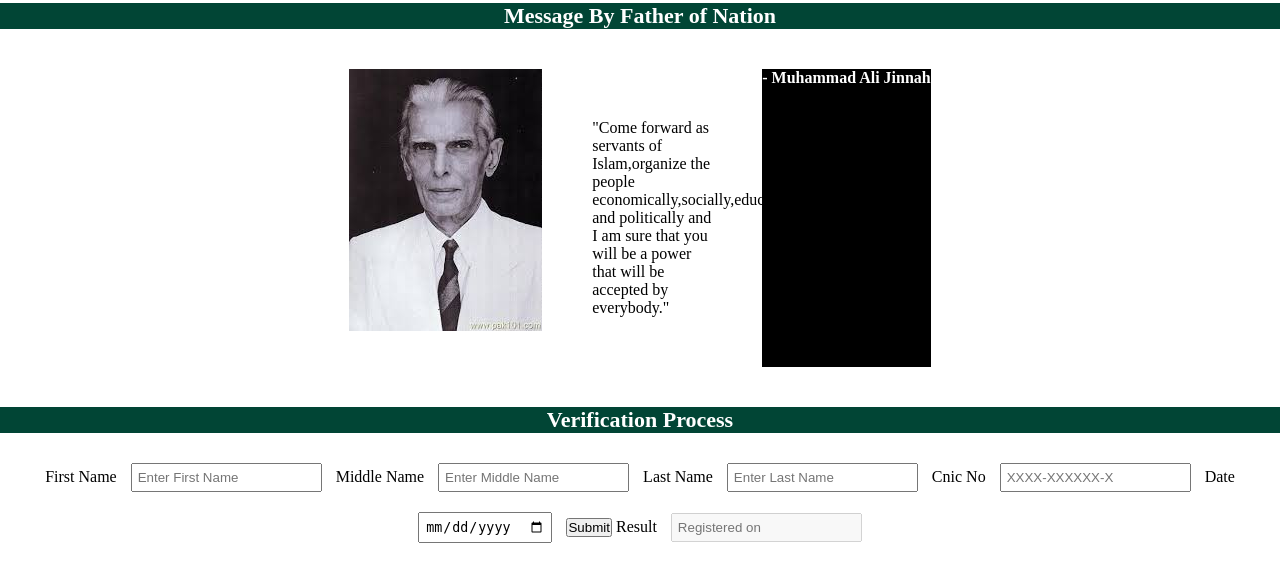
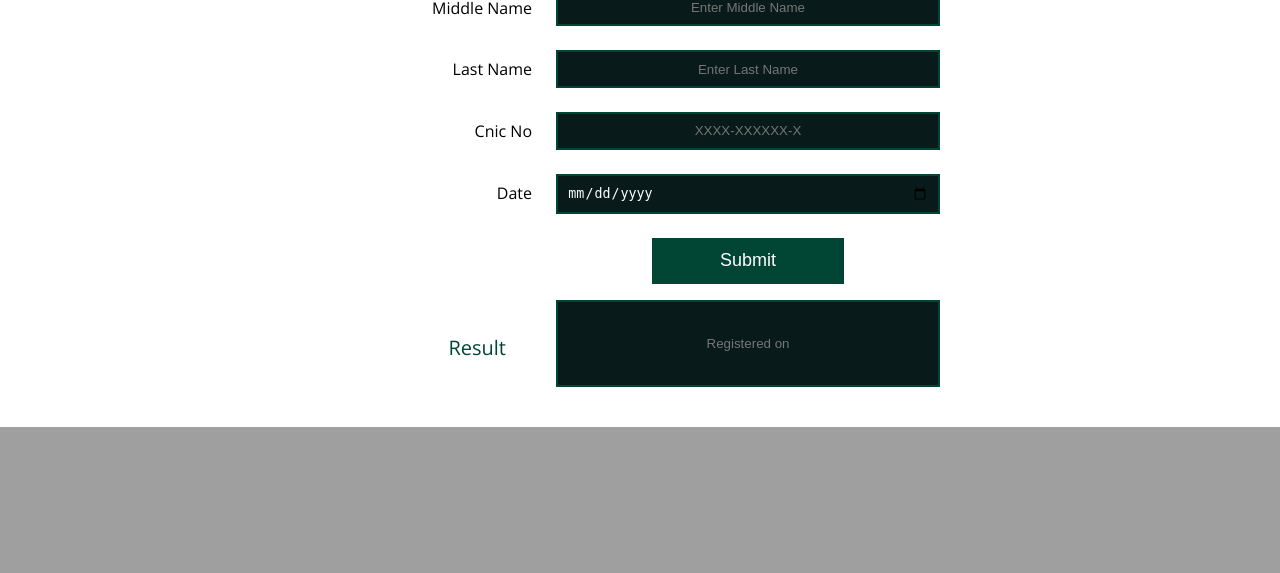
Before and after one commit to AliTechGeek52/pak-rashan, a PHP site: page / in a window 1280 px wide. Shown: the part 1765-2338 px from the top of the page. After the commit the page ends 2192 px from the top, so only its background shows below. Run offline with PHP 8.4, Linux system fonts and the light colour scheme.

Commit message:
update css file

```diff
--- a/style.css
+++ b/style.css
@@ -1,6 +1,9 @@
 * {
   margin: 0;
   padding: 0;
+}
+body {
+  font-family: "Open Sans", sans-serif;
 }
 
 .header-items {
@@ -9,6 +12,19 @@
   margin: 15px;
 }
 
+.header-items img {
+  width: 168px;
+  height: 87px;
+  margin-top: -21px;
+}
+
+.links-position {
+  margin: 15px;
+}
+.line {
+  border-left: 1px solid black;
+  height: 35px;
+}
 nav ul {
   display: flex;
   justify-content: center;
@@ -17,14 +33,20 @@ nav ul {
 
 nav ul li {
   list-style-type: none;
-  padding: 10px;
+  padding: 13px;
+  color: white;
+  font-size: 20px;
+}
+
+nav ul li a {
   color: white;
 }
 
 a {
   text-decoration: none;
   color: black;
-  padding: 5px;
+  padding: 7px;
+  /* margin: 20px; */
 }
 
 img {
@@ -32,21 +54,29 @@ img {
 }
 section span {
   display: block;
-  background-color: black;
+  background-color: #081b1a;
   text-align: center;
   color: white;
+  padding: 10px;
 }
 
 section h1 {
   background-color: #014535;
   color: white;
-  font-size: 22px;
+  font-size: 24px;
   text-align: center;
+  padding: 16px;
+  letter-spacing: 1px;
+}
+
+.message-section-spacing {
+  margin-top: -5px;
 }
 
 .message-section {
   display: flex;
   justify-content: center;
+  align-items: center;
   padding: 20px;
   margin: 20px;
 }
@@ -55,19 +85,80 @@ section h1 {
   height: 262px;
 }
 .message-text {
-  width: 10%;
+  width: 22%;
   padding: 30px;
   margin: 20px;
+  display: flex;
+  align-items: center;
+  vertical-align: middle;
+  font-size: 18px;
 }
 
 form {
-  text-align: center;
-  padding: 20px;
-}
-form ul li {
-  list-style-type: none;
+  display: grid;
+  padding: 2em;
+  margin: 2rem auto 0 auto;
+  max-width: 600px;
 }
 form input {
-  padding: 5px;
-  margin: 10px;
+  background: #081b1a;
+  border: 2px solid #014535;
+  color: white;
 }
+
+.result{
+  padding:1.7em;
+  color:#014535;
+  font-size:20px;
+  font-style:bold;
+}
+form button {
+  background: #014535;
+  padding: 0.7em;
+  width: 50%;
+  border: none;
+  color: white;
+  text-align: center;
+  margin:auto;
+  font-size:18px;
+}
+
+label {
+  padding: 0.5em 0.5em 0.5em 0;
+}
+
+input {
+  padding: 0.7em;
+  margin-bottom: 0.5rem;
+}
+
+input[type="number"]::-webkit-inner-spin-button,
+input[type="date"]::-webkit-inner-spin-button {
+  display: none;
+  -webkit-appearance: none;
+}
+
+input[type="text"]::placeholder {
+  text-align: center;
+}
+
+input[type="number"]::placeholder {
+  text-align: center;
+}
+
+@media (min-width: 400px) {
+  form {
+    grid-template-columns: 200px 1fr;
+    grid-gap: 16px;
+  }
+
+  label {
+    text-align: right;
+    grid-column: 1 / 2;
+  }
+
+  input,
+  button {
+    grid-column: 2 / 3;
+  }
+}
```
